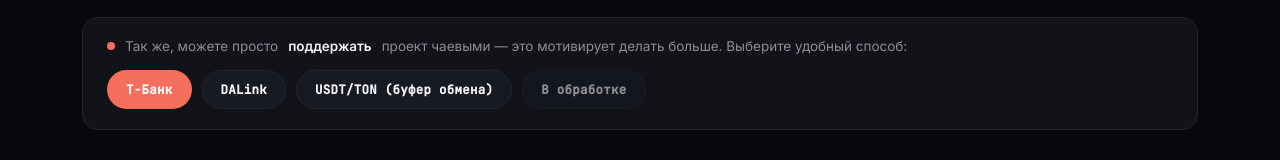
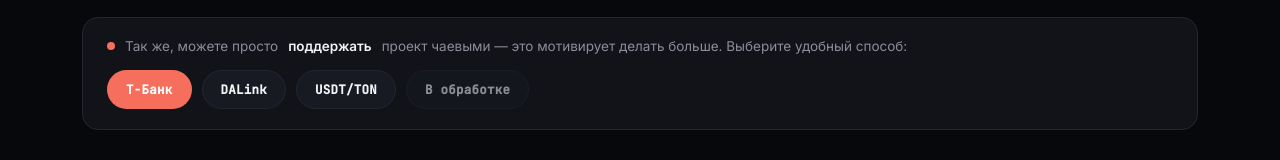
Before and after one commit to xaexela/vrdesignnnn, a plain HTML site: page index.html in a window 1280 px wide. Shown: the part 4161-4321 px from the top of the page. Drawn offline with Linux system fonts and the light colour scheme; a web font is replaced by a local one.

Commit message:
Update index.html

```diff
--- a/index.html
+++ b/index.html
@@ -1225,7 +1225,7 @@
     <div class="tip-bar-grid">
       <a href="https://www.tinkoff.ru/rm/r_ZObjBxoVur.kHSUtVNhEe/QwtOZ41223" class="tip-btn tip-btn-main" target="_blank" rel="noopener noreferrer">Т-Банк</a>
       <a href="https://dalink.to/vr_virtux" class="tip-btn" target="_blank" rel="noopener noreferrer">DALink</a>
-      <button type="button" class="tip-btn" id="tipCryptoBtn" data-address="UQDjeUmDdg5XTfipb9ystvWkaJQUwetGpdavPW4KnllJggZA">USDT/TON (буфер обмена)</button>
+      <button type="button" class="tip-btn" id="tipCryptoBtn" data-address="UQDjeUmDdg5XTfipb9ystvWkaJQUwetGpdavPW4KnllJggZA">USDT/TON</button>
       <button type="button" class="tip-btn tip-btn-soon" disabled>В обработке</button>
     </div>
   </div>
```
